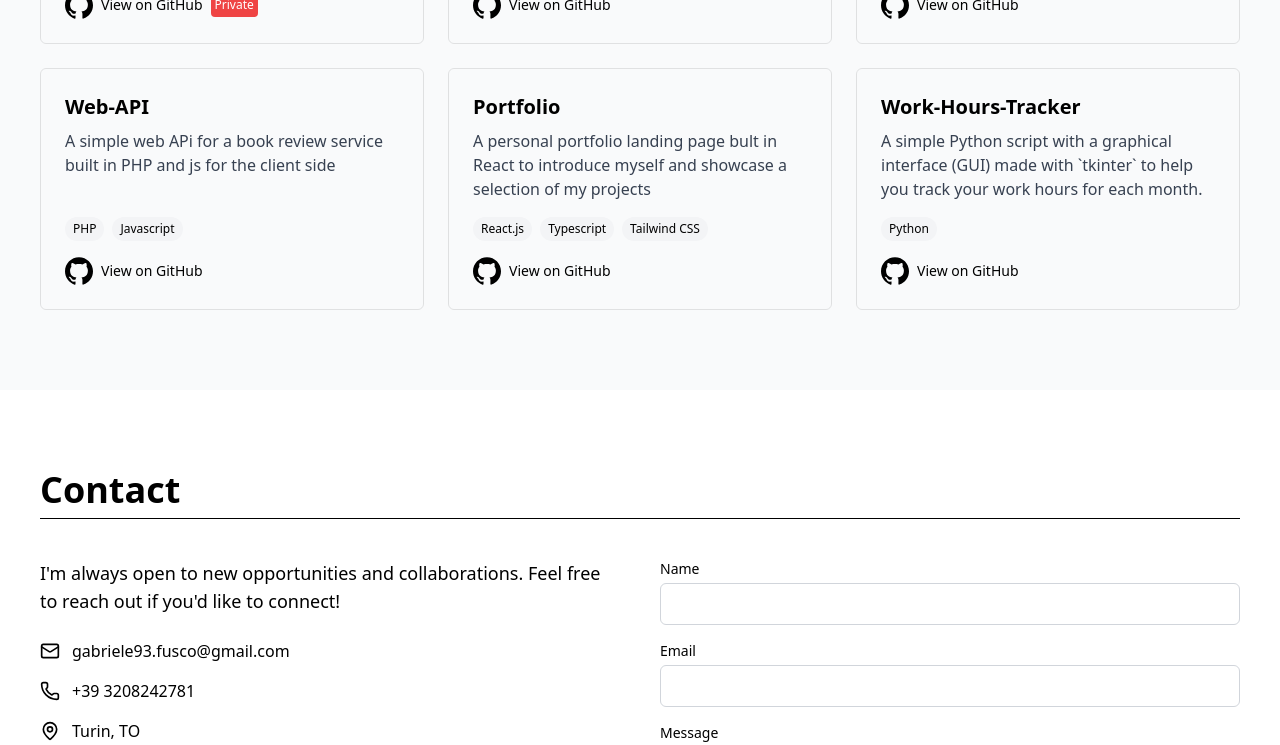
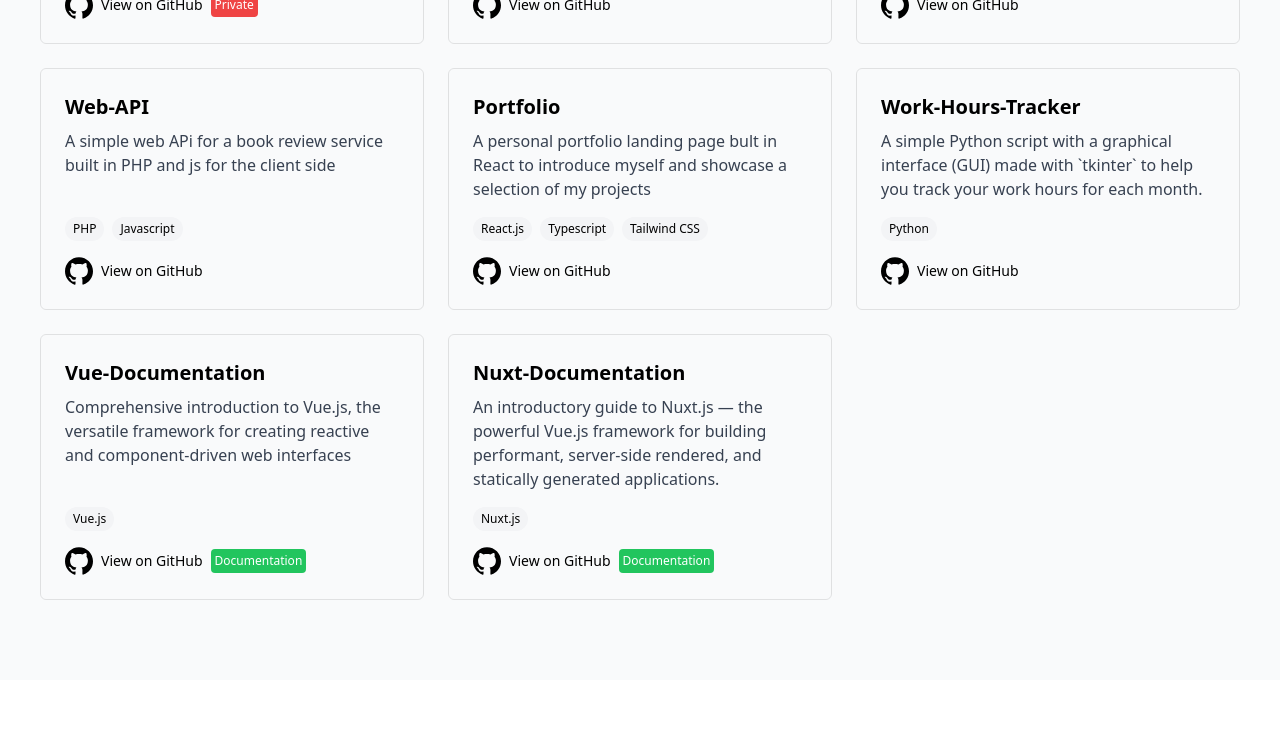
Before and after one commit to Gabrio993/My-Portfolio, a React (Vite) app: page / in a window 1280 px wide. Shown: the part 1285-2030 px from the top of the page. Built offline with nearby package versions, Linux system fonts and the light colour scheme.

Commit message:
feat(component/data) added new project anc contitional rendered banner

```diff
--- a/src/components/ProjectCard.tsx
+++ b/src/components/ProjectCard.tsx
@@ -34,6 +34,7 @@ const ProjectCard = ({ project }: ProjectCardProps) => {
         </a>
 
         {project.title === "L-N-D-S" && <span className="p-1 bg-red-500 text-white text-xs rounded">Private</span>}
+        {project.title.includes("Documentation") && <span className="p-1 bg-green-500 text-white text-xs rounded">Documentation</span>}
       </div>
     </div>
   );
--- a/src/data/projects.ts
+++ b/src/data/projects.ts
@@ -43,6 +43,21 @@ const projects: Project[] = [
     githubUrl: "https://github.com/Gabrio993/Work-Hours-Tracker",
     technologies: ["Python"],
   },
+  {
+    id: 7,
+    title: "Vue-Documentation",
+    description: "Comprehensive introduction to Vue.js, the versatile framework for creating reactive and component-driven web interfaces",
+    githubUrl: "https://github.com/Gabrio993/Documentazione-Vue",
+    technologies: ["Vue.js"],
+  },
+  {
+    id: 8,
+    title: "Nuxt-Documentation",
+    description:
+      "An introductory guide to Nuxt.js — the powerful Vue.js framework for building performant, server-side rendered, and statically generated applications.",
+    githubUrl: "https://github.com/Gabrio993/Documentazione-Nuxt",
+    technologies: ["Nuxt.js"],
+  },
 ];
 
 export default projects;
```
